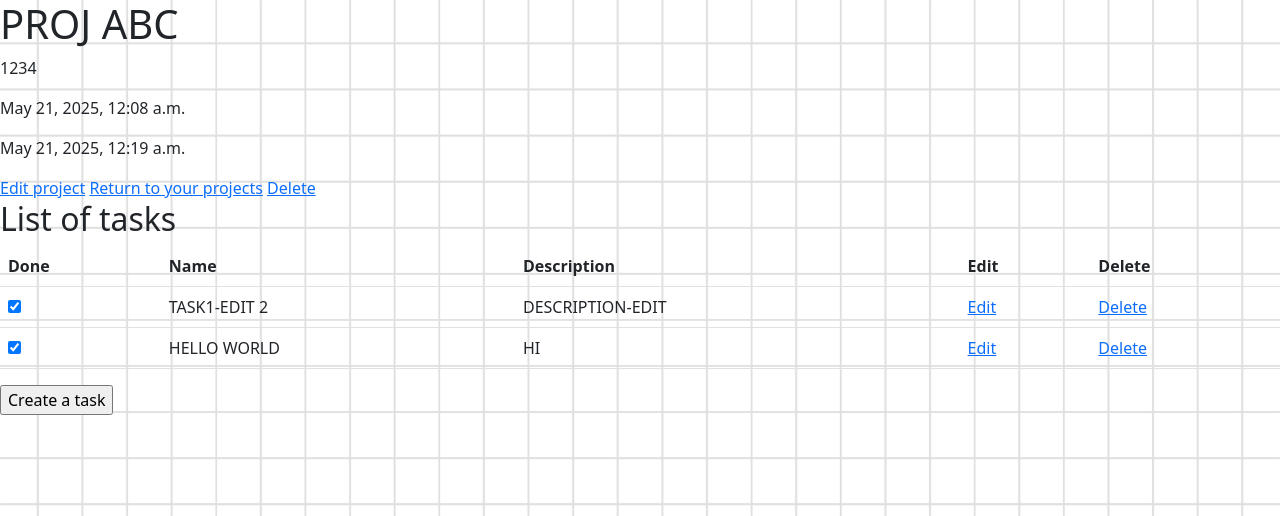
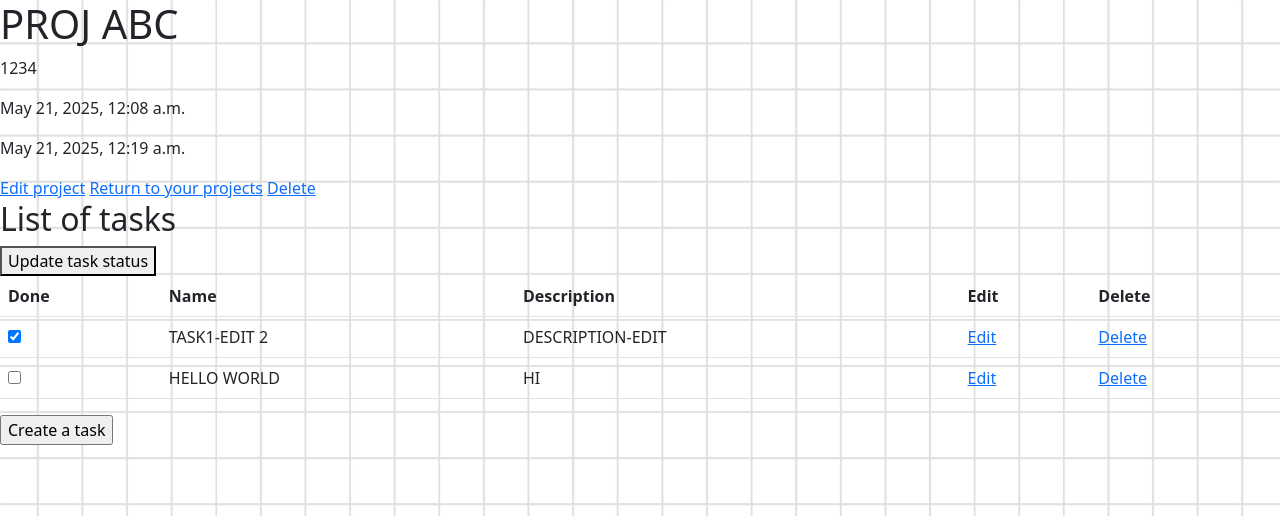
Before and after one commit to ItzakSanchez/Lotus-Project-Manager, a Django app: page /projects/detail/1 in a window 1280 px wide. Shown: the top 516 px of the page. Run offline with Django 5.2, Linux system fonts and the light colour scheme; data comes from the database, SQL or seed files in the repository; both versions use the stored data as it was after the commit.

Commit message:
task status form created

```diff
--- a/project_manager/projects/views.py
+++ b/project_manager/projects/views.py
@@ -1,7 +1,8 @@
 from datetime import datetime
 
 from django import forms
-from django.shortcuts import render, get_object_or_404, get_list_or_404
+from django.http import HttpResponseRedirect
+from django.shortcuts import render, get_object_or_404, get_list_or_404, redirect
 from django.urls import reverse_lazy
 from django.views.generic import ListView, CreateView, DetailView, UpdateView, DeleteView, FormView
 
@@ -26,6 +27,19 @@ class ProjectDetailView(DetailView):
         context = super().get_context_data()
         context['tasks'] = get_list_or_404(Task, project=self.get_object())
         return context
+
+    def post(self, request, *args, **kwargs):
+        dict_values = request.POST
+        for k,v in dict_values.items():
+            if k.isdigit():
+                task = get_object_or_404(Task, pk=int(k))
+                if dict_values.get(k) == 'on':
+                    task.is_completed = True
+                else:
+                    task.is_completed = False
+                task.save()
+
+        return redirect(reverse_lazy('projects:detail', kwargs={'pk': self.kwargs.get('pk')}))
 
 class CreateForm(forms.ModelForm):
     class Meta:
--- a/project_manager/templates/projects/detail.html
+++ b/project_manager/templates/projects/detail.html
@@ -25,16 +25,20 @@
                 <th>Edit</th>
                 <th>Delete</th>
             </tr>
-
+        <form method="post">
+            {% csrf_token %}
             {% for task in tasks%}
                 <tr>
-                <td><input type="checkbox" name="" id="" checked></td>
+                    <input type="hidden" name="{{task.pk}}" id="" {%if task.is_completed %}checked{% endif%}>
+                    <td><input type="checkbox" name="{{task.pk}}" id="" {%if task.is_completed %}checked{% endif%}></td>
                     <td>{{ task.title }}</td>
                     <td>{{ task.description }}</td>
                     <td><a href="{% url 'projects:update_task' task.pk %}">Edit</a></td>
                     <td><a href="{% url 'projects:delete_task' task.pk %}">Delete</a></td>
                 </tr>
             {% endfor%}
+        <button type="submit">Update task status</button>
+        </form>
         </table>
     {% else %}
         <p>No tasks found</p>
```
Also changed, not shown: project_manager/db.sqlite3. Lines whose indentation alone changed are shown as unchanged.
